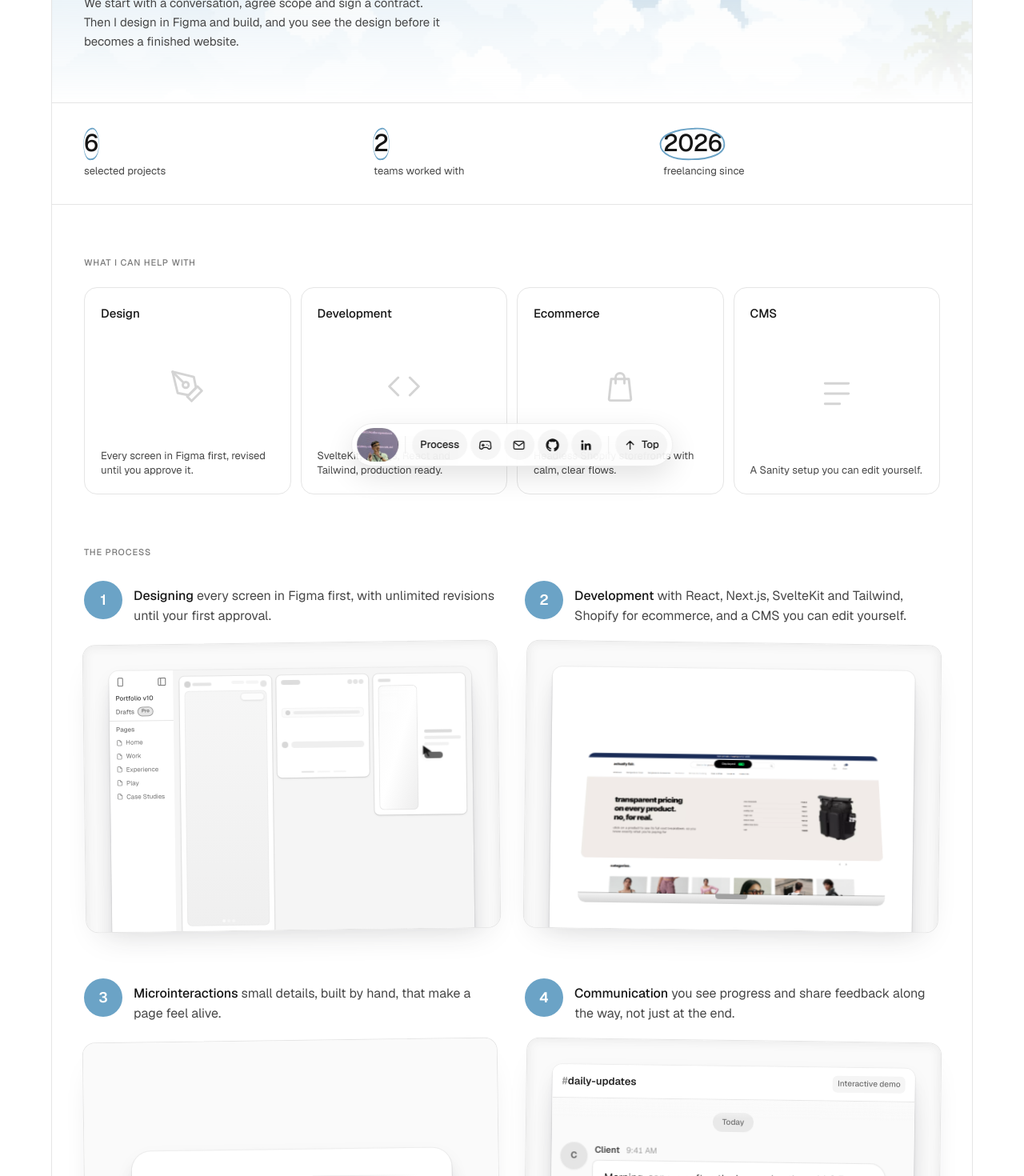
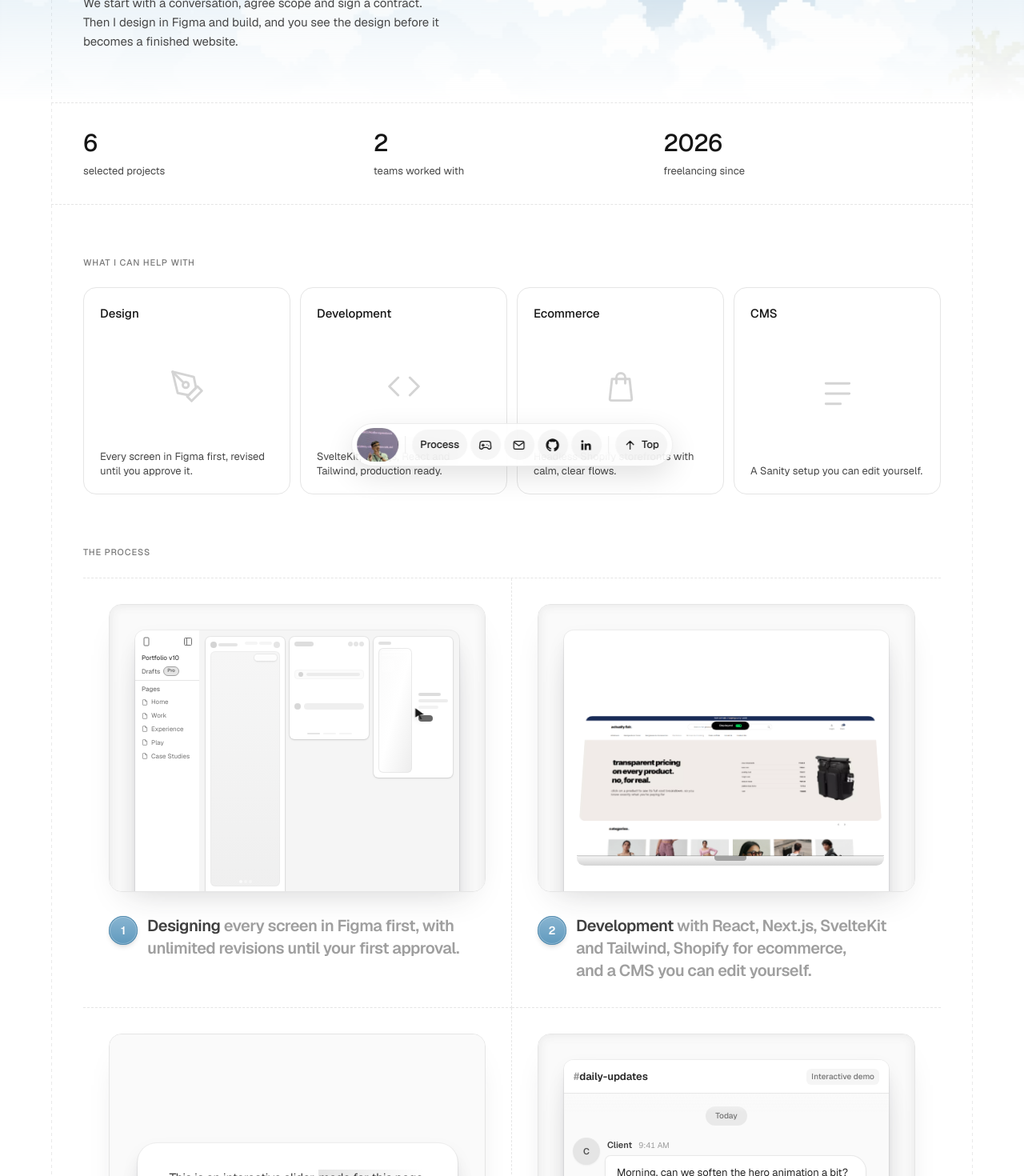
Before and after one commit to yashd-dev/portfolio-v10, a SvelteKit app: page /how-i-work in a window 1280 px wide. Shown: the part 200-1670 px from the top of the page at 80% size. Built offline with nearby package versions, Linux system fonts and the light colour scheme.

Commit message:
fix: process details

```diff
--- a/src/lib/components/SiteNav.svelte
+++ b/src/lib/components/SiteNav.svelte
@@ -1,6 +1,7 @@
 <script lang="ts">
 	import { onMount } from 'svelte';
 	import { goto } from '$app/navigation';
+	import { page } from '$app/state';
 
 	const SECTIONS = [
 		{ id: 'intro', label: 'Intro', icon: 'person' },
@@ -126,10 +127,10 @@
 						{:else if s.icon === 'grid'}
 							<svg viewBox="0 0 24 24" fill="none" stroke="currentColor" stroke-width="1.8" stroke-linecap="round" stroke-linejoin="round" class="size-[13px] shrink-0"><rect x="3" y="3" width="7.5" height="7.5" rx="2" /><rect x="13.5" y="3" width="7.5" height="7.5" rx="2" /><rect x="3" y="13.5" width="7.5" height="7.5" rx="2" /><rect x="13.5" y="13.5" width="7.5" height="7.5" rx="2" /></svg>
 						{:else}
-							<svg viewBox="0 0 24 20" class="size-[13px] shrink-0"><path fill="currentColor" d="M2.5 9.5 12 2.5 21.5 9.5ZM3.5 12.5 20.5 12.5 17 17.5 7 17.5Z" /></svg>
+							<svg viewBox="0 0 24 20" class="size-[13px] shrink-0"><path fill="currentColor" d="M10.8 4.5 10.8 9.5 4.5 9.5Z M13.2 2.5 13.2 9.5 20 9.5Z M11.4 2h1.2v10.8h-1.2Z M2 13 22 13 18.5 17.5 5.5 17.5Z" /></svg>
 						{/if}
 					</span>
-					<span class={isActive ? '' : 'max-sm:sr-only'}>{s.label}</span>
+					<span class={isActive || page.url.pathname !== '/' ? '' : 'max-sm:sr-only'}>{s.label}</span>
 				</a>
 			{/each}
 		</div>
--- a/src/lib/components/steps/StepCircle.svelte
+++ b/src/lib/components/steps/StepCircle.svelte
@@ -1,8 +1,10 @@
 <script lang="ts">
-	let { n, color = '#6ba3c6' }: { n: number; color?: string } = $props();
+	let { n }: { n: number } = $props();
 </script>
 
 <span
-	class="mt-1 grid size-12 shrink-0 place-items-center rounded-full text-lg font-semibold text-white"
-	style="background: {color}">{n}</span
+	class="mt-1.5 grid size-9 shrink-0 place-items-center rounded-full bg-linear-to-b from-[#8ab6d2] to-[#5f99bd] text-sm font-semibold text-white shadow-md ring-1 ring-white/25 ring-inset ring-offset-1 ring-offset-[#4f89ad]"
+	aria-hidden="true"
 >
+	{n}
+</span>
--- a/src/routes/how-i-work/+page.svelte
+++ b/src/routes/how-i-work/+page.svelte
@@ -5,7 +5,7 @@
 	import CommunicationStep from '#lib/components/steps/CommunicationStep.svelte';
 	import StepCircle from '#lib/components/steps/StepCircle.svelte';
 	import Mark from '#lib/components/Mark.svelte';
-	import { highlightCalm, circleCalm } from '#lib/marks.js';
+	import { highlightCalm } from '#lib/marks.js';
 	import { projects, email } from '#lib/data/content.js';
 
 	const stats = [
@@ -46,29 +46,25 @@
 			n: 1,
 			title: 'Designing',
 			note: 'every screen in Figma first, with unlimited revisions until your first approval.',
-			panel: DesigningStep,
-			tilt: '-rotate-[0.75deg]'
+			panel: DesigningStep
 		},
 		{
 			n: 2,
 			title: 'Development',
 			note: 'with React, Next.js, SvelteKit and Tailwind, Shopify for ecommerce, and a CMS you can edit yourself.',
-			panel: DevelopmentStep,
-			tilt: 'rotate-[0.75deg]'
+			panel: DevelopmentStep
 		},
 		{
 			n: 3,
 			title: 'Microinteractions',
 			note: 'small details, built by hand, that make a page feel alive.',
-			panel: MicrointeractionsStep,
-			tilt: '-rotate-[0.75deg]'
+			panel: MicrointeractionsStep
 		},
 		{
 			n: 4,
 			title: 'Communication',
 			note: 'you see progress and share feedback along the way, not just at the end.',
-			panel: CommunicationStep,
-			tilt: 'rotate-[0.75deg]'
+			panel: CommunicationStep
 		}
 	];
 
@@ -80,10 +76,10 @@
 	}
 </script>
 
-<div class="relative z-10 mx-auto max-w-6xl border-x border-neutral-200 bg-white pb-40">
-	<div class="relative overflow-hidden px-6 pt-32 pb-16 sm:px-10">
+<div class="relative mx-auto w-full max-w-6xl pb-40 before:pointer-events-none before:absolute before:top-24 before:bottom-0 before:left-0 before:-z-10 before:w-px before:[background-image:linear-gradient(to_bottom,var(--color-guide)_50%,transparent_50%)] before:[background-size:1px_8px] before:[mask-image:linear-gradient(to_bottom,transparent,#000_72px)] after:pointer-events-none after:absolute after:top-24 after:right-0 after:bottom-0 after:-z-10 after:w-px after:[background-image:linear-gradient(to_bottom,var(--color-guide)_50%,transparent_50%)] after:[background-size:1px_8px] after:[mask-image:linear-gradient(to_bottom,transparent,#000_72px)]">
+	<div class="relative px-6 pt-32 pb-16 sm:px-10">
 		<div
-			class="pointer-events-none absolute inset-x-0 top-0 h-full bg-[url(/beach.webp)] bg-cover bg-[center_top] opacity-50 [filter:saturate(0.6)_brightness(1.06)_contrast(0.92)] [mask-image:linear-gradient(to_bottom,#000_0%,rgba(0,0,0,0.6)_45%,transparent_100%)]"
+			class="pointer-events-none absolute top-0 left-[calc(50%-50vw)] h-full w-screen bg-[url(/beach.webp)] bg-cover bg-[center_top] opacity-50 [filter:saturate(0.6)_brightness(1.06)_contrast(0.92)] [mask-image:linear-gradient(to_bottom,#000_0%,rgba(0,0,0,0.6)_45%,transparent_100%)]"
 		></div>
 		<h1 class="relative max-w-[16ch] text-4xl font-medium tracking-tight text-ink md:text-5xl">
 			How I <Mark definition={highlightCalm} fillColor="#8ab6f2">work</Mark>
@@ -94,12 +90,10 @@
 		</p>
 	</div>
 
-	<div class="grid grid-cols-3 gap-4 border-y border-neutral-200 px-6 py-8 sm:px-10">
+	<div class="grid grid-cols-3 gap-4 border-y border-dashed border-neutral-200 px-6 py-8 sm:px-10">
 		{#each stats as s}
 			<div>
-				<p class="text-3xl font-medium tracking-tight text-ink">
-					<Mark definition={circleCalm} color="#6ba3c6">{s.value}</Mark>
-				</p>
+				<p class="text-3xl font-medium tracking-tight text-ink">{s.value}</p>
 				<p class="mt-2 text-[13px] leading-snug text-soft">{s.label}</p>
 			</div>
 		{/each}
@@ -112,7 +106,7 @@
 		<div class="grid grid-cols-2 gap-3 md:grid-cols-4">
 			{#each services as s}
 				<div
-					class="group flex aspect-square cursor-default flex-col rounded-2xl border border-neutral-200 p-4 transition-[transform,box-shadow] duration-300 ease-(--ease-mn) hover:-translate-y-1 hover:-rotate-1 hover:shadow-[0_16px_32px_-16px_rgba(38,38,43,0.25)] md:p-5"
+					class="group flex aspect-square cursor-default flex-col rounded-2xl border border-neutral-200 p-4 transition-[transform,box-shadow] duration-300 ease-(--ease-mn) hover:-translate-y-1 hover:shadow-[0_16px_32px_-16px_rgba(38,38,43,0.25)] md:p-5"
 				>
 					<p class="text-[15px] font-medium text-ink">{s.name}</p>
 					<svg
@@ -133,19 +127,23 @@
 		<p class="mt-16 mb-[22px] text-[11px] font-medium uppercase tracking-[0.08em] text-muted">
 			The process
 		</p>
-		<div class="grid gap-x-8 gap-y-14 md:grid-cols-2">
+		<div
+			class="grid grid-cols-1 border-y border-dashed border-neutral-200 md:grid-cols-2 [&>*]:border-dashed [&>*]:border-neutral-200 [&>*:not(:last-child)]:border-b md:[&>*:nth-child(n+3)]:border-b-0 md:[&>*:nth-child(odd)]:border-r"
+		>
 			{#each steps as s}
-				<section>
-					<div class="flex items-start gap-3.5">
-						<StepCircle n={s.n} />
-						<h2 class="mt-2.5 text-[16px] font-medium text-ink">
-							{s.title} <span class="font-normal text-soft">{s.note}</span>
-						</h2>
-					</div>
+				<section class="flex min-w-0 flex-col px-4 py-6 md:px-8 md:py-8">
 					<div
-						class="mt-5 h-[320px] overflow-hidden rounded-2xl border border-neutral-200 shadow-[0_20px_40px_-24px_rgba(38,38,43,0.25)] transition-transform duration-500 ease-(--ease-mn) hover:rotate-0 md:h-[360px] {s.tilt}"
+						class="h-[320px] overflow-hidden rounded-2xl border border-neutral-200 shadow-[0_20px_40px_-24px_rgba(38,38,43,0.25)] md:h-[360px]"
 					>
 						<s.panel />
+					</div>
+					<div class="mt-6 flex items-start gap-3">
+						<StepCircle n={s.n} />
+						<h2
+							class="mt-1 max-w-[30ch] text-lg font-semibold tracking-tight text-balance text-neutral-700 md:text-xl"
+						>
+							{s.title} <span class="text-neutral-700/50">{s.note}</span>
+						</h2>
 					</div>
 				</section>
 			{/each}
@@ -154,7 +152,7 @@
 
 	<div class="relative mt-24">
 		<div
-			class="pointer-events-none absolute inset-x-0 bottom-0 h-[380px] bg-[url(/reef.webp)] bg-cover bg-[center_88%] opacity-50 [filter:saturate(0.6)_brightness(1.06)_contrast(0.92)] [mask-image:linear-gradient(to_bottom,transparent_0%,rgba(0,0,0,0.55)_45%,#000_100%)]"
+			class="pointer-events-none absolute bottom-0 left-[calc(50%-50vw)] h-[380px] w-screen bg-[url(/reef.webp)] bg-cover bg-[center_88%] opacity-50 [filter:saturate(0.6)_brightness(1.06)_contrast(0.92)] [mask-image:linear-gradient(to_bottom,transparent_0%,rgba(0,0,0,0.55)_45%,#000_100%)]"
 		></div>
 		<div class="relative px-6 pt-6 pb-48 sm:px-10">
 			<h2 class="text-3xl font-medium tracking-tight text-ink md:text-4xl">
```
